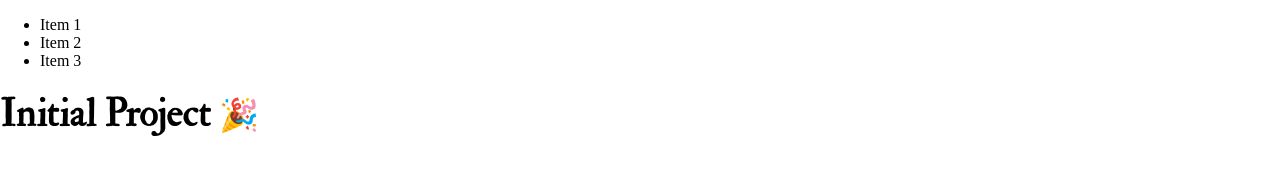
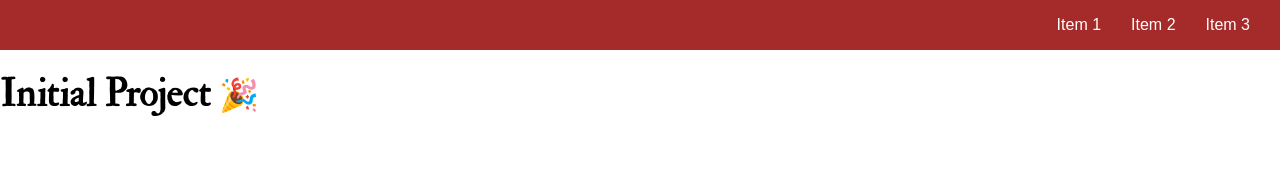
Before and after one commit to edevars/coffee-shop, a Gatsby site: page / in a window 1280 px wide. Built offline with nearby package versions, Linux system fonts and the light colour scheme; Gatsby itself is replaced by a stand-in of ours.

Commit message:
:sparkles: Adding Layout

```diff
--- a/src/components/Layout.js
+++ b/src/components/Layout.js
@@ -1,16 +1,11 @@
 import React from "react";
-import '../fonts/fonts.css'
+import { Menu } from "./Menu";
+import "../fonts/fonts.css";
 
 export const Layout = ({ children }) => {
   return (
     <>
-      <nav>
-        <ul>
-          <li>Item 1</li>
-          <li>Item 2</li>
-          <li>Item 3</li>
-        </ul>
-      </nav>
+      <Menu />
       {children}
     </>
   );
--- /dev/null
+++ b/src/components/Menu/index.js
@@ -0,0 +1,36 @@
+import React from "react";
+import styled from "styled-components";
+
+const Nav = styled.nav`
+  font-family: Arial, Helvetica, sans-serif;
+  background: brown;
+  height: 50px;
+  color: white;
+  display: flex;
+  justify-content: flex-end;
+  align-items: center;
+  position: sticky;
+  top: 0;
+
+  ul {
+    list-style: none;
+    margin: 0;
+    display: flex;
+
+    li {
+      margin-right: 30px;
+    }
+  }
+`;
+
+export const Menu = () => {
+  return (
+    <Nav>
+      <ul>
+        <li>Item 1</li>
+        <li>Item 2</li>
+        <li>Item 3</li>
+      </ul>
+    </Nav>
+  );
+};
```
